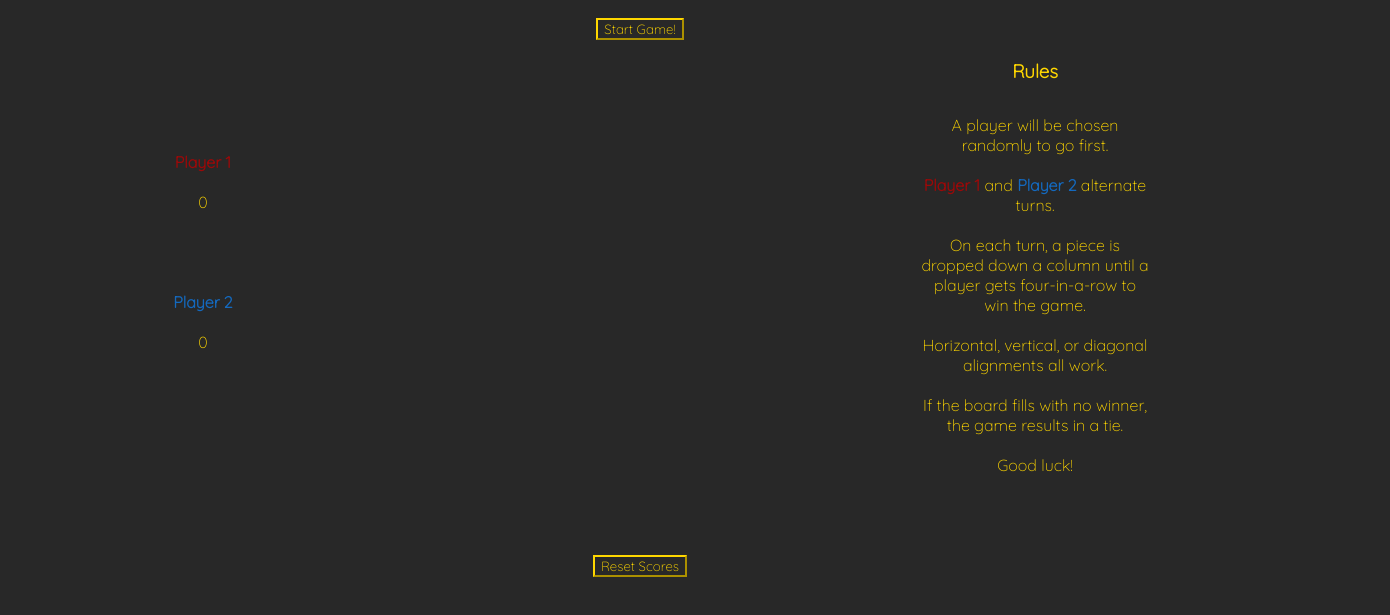
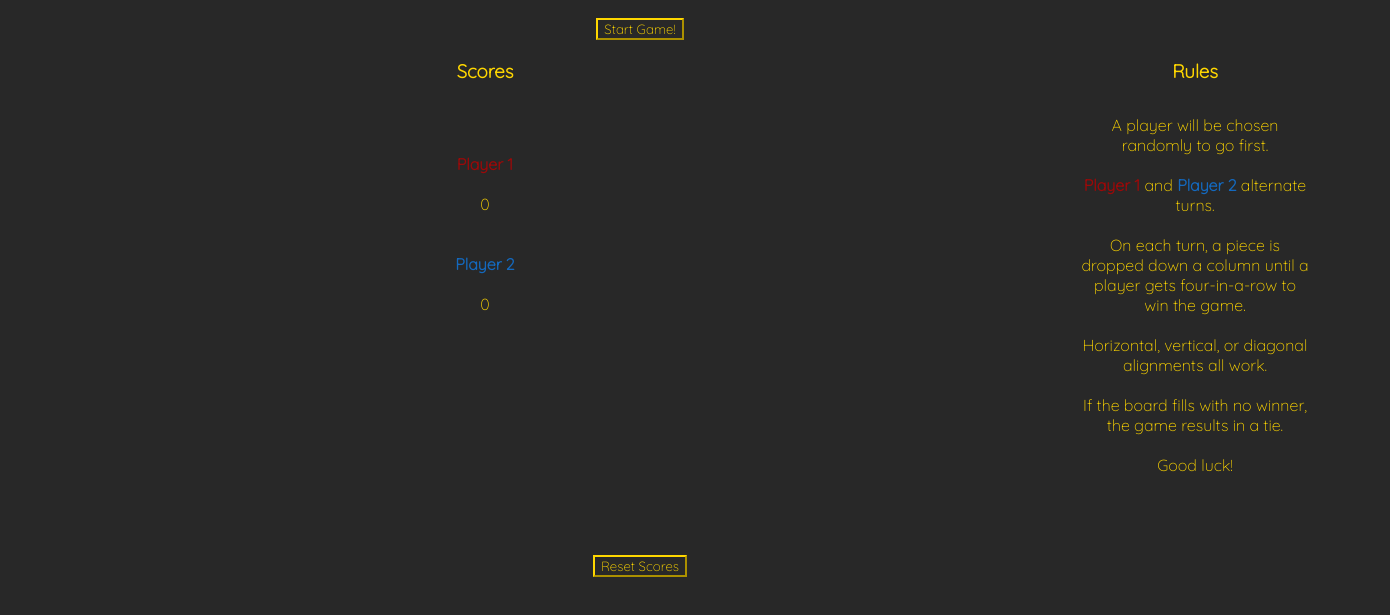
Before and after one commit to olivechip/connect.four, a plain HTML site: page index.html in a window 1280 px wide. Shown: the part 123-738 px from the top of the page, 1390 px wide, since content can reach past the window. Drawn offline with Linux system fonts and the light colour scheme.

Commit message:
minor css changes

```diff
--- a/app.css
+++ b/app.css
@@ -20,6 +20,33 @@ figure out how to enlarge and center this button
     flex: 1;
 }
 
+#scores h3{
+    display: inline-block;
+    width: 230px;
+    text-align: center;
+    margin-left: 30rem;
+    margin-right: 0;
+}
+#scores p {
+    display: inline-block;
+    width: 230px;
+    text-align: center;
+    margin-left: 30rem;
+    margin-right: 0;
+}
+
+/* #scores p span {
+    float: right;
+} */
+
+h1 {
+    position: relative;
+    margin-left: auto;
+    margin-right: auto;
+    min-width: 400px;
+    max-width: 400px;
+    margin-top: 1.5rem;
+}
 table {
     position: relative;
     margin-left: auto;
--- a/index.html
+++ b/index.html
@@ -13,10 +13,10 @@
     </div>
 <div id="game">
     <div id="scores">
-        <!-- <h3>Scores</h3> -->
-        <br><br><br><br>
+        <h3>Scores</h3>
+        <br><br>
         <p>
-            <span class="red" id="p1turn">Player 1</span><br><br><span id="p1score">score*</span><br><br><br><br><br>
+            <span class="red" id="p1turn">Player 1</span><br><br><span id="p1score">score*</span><br><br><br>
             <span class="blue" id="p2turn">Player 2</span><br><br><span id="p2score">score*</span>
         </p>
     </div>
```
